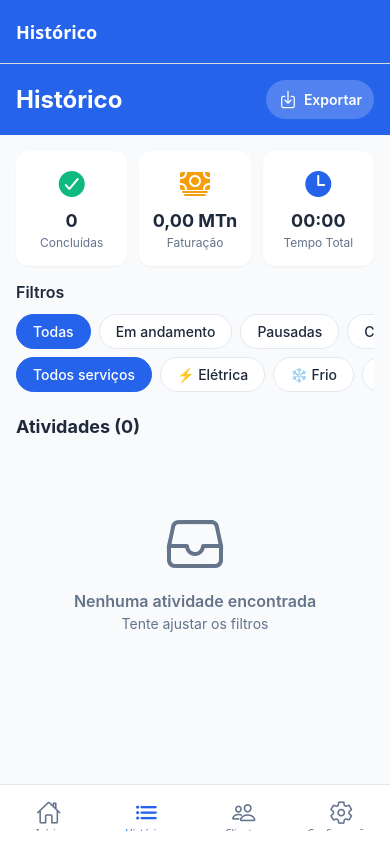
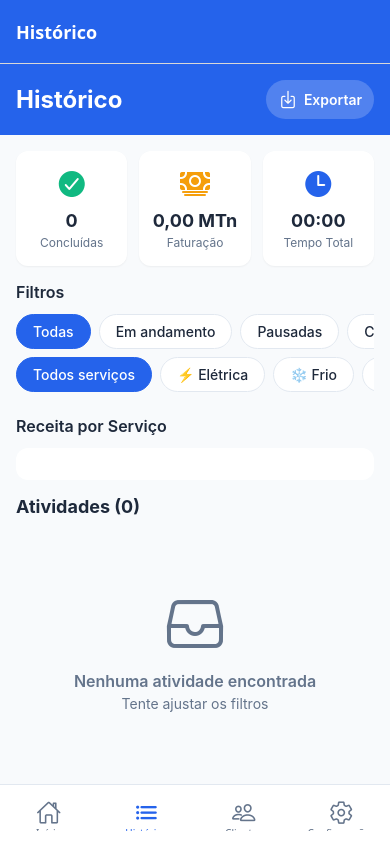
Before and after one commit to milagrelazaro/MultiServiceTimer, a React Native app: screen /History in a window 390 px wide. Built offline with nearby package versions, Linux system fonts and the light colour scheme.

Commit message:
Add revenue chart by service type to History screen

```diff
--- a/src/screens/HistoryScreen.jsx
+++ b/src/screens/HistoryScreen.jsx
@@ -27,6 +27,18 @@ const HistoryScreen = ({ navigation }) => {
   const completedActivities = activities.filter(a => a.status === 'completed');
   const totalRevenue = completedActivities.reduce((sum, a) => sum + (a.totalCost || 0), 0);
   const totalTime = completedActivities.reduce((sum, a) => sum + calculateTotalTime(a), 0);
+
+  // Dados para gráficos
+  const serviceStats = activities.reduce((acc, act) => {
+    if (!acc[act.serviceType]) {
+      acc[act.serviceType] = { count: 0, revenue: 0 };
+    }
+    acc[act.serviceType].count += 1;
+    acc[act.serviceType].revenue += act.totalCost || 0;
+    return acc;
+  }, {});
+
+  const maxRevenue = Math.max(...Object.values(serviceStats).map(s => s.revenue), 1);
 
   const handleExport = () => {
     const csvContent = "Data,Tipo de Serviço,Descrição,Status,Custo Total,Tempo Total\n" +
@@ -157,6 +169,35 @@ const HistoryScreen = ({ navigation }) => {
               </Text>
             </TouchableOpacity>
           </ScrollView>
+        </View>
+
+        {/* Gráfico de Receita por Serviço */}
+        <View style={styles.chartSection}>
+          <Text style={styles.chartTitle}>Receita por Serviço</Text>
+          <View style={styles.chartContainer}>
+            {Object.entries(serviceStats).map(([service, data]) => {
+              const percentage = (data.revenue / maxRevenue) * 100;
+              const icons = {
+                eletrica: '⚡',
+                frio: '❄️',
+                redes: '🌐',
+                cameras: '📹',
+                hidraulica: '💧',
+              };
+              return (
+                <View key={service} style={styles.chartBarContainer}>
+                  <View style={styles.chartBarLabel}>
+                    <Text style={styles.chartBarIcon}>{icons[service] || '📋'}</Text>
+                    <Text style={styles.chartBarName}>{service}</Text>
+                  </View>
+                  <View style={styles.chartBarTrack}>
+                    <View style={[styles.chartBarFill, { width: `${percentage}%` }]} />
+                  </View>
+                  <Text style={styles.chartBarValue}>{formatCurrency(data.revenue)}</Text>
+                </View>
+              );
+            })}
+          </View>
         </View>
 
         {/* Activities List */}
@@ -447,6 +488,60 @@ const styles = StyleSheet.create({
     alignItems: 'center',
     paddingVertical: 60,
   },
+  chartSection: {
+    padding: 16,
+    paddingTop: 0,
+  },
+  chartTitle: {
+    fontSize: 16,
+    fontWeight: '600',
+    color: COLORS.text,
+    marginBottom: 12,
+  },
+  chartContainer: {
+    backgroundColor: COLORS.card,
+    borderRadius: 12,
+    padding: 16,
+    gap: 12,
+  },
+  chartBarContainer: {
+    flexDirection: 'row',
+    alignItems: 'center',
+    gap: 12,
+  },
+  chartBarLabel: {
+    width: 80,
+    flexDirection: 'row',
+    alignItems: 'center',
+    gap: 8,
+  },
+  chartBarIcon: {
+    fontSize: 16,
+  },
+  chartBarName: {
+    fontSize: 12,
+    color: COLORS.text,
+    textTransform: 'capitalize',
+  },
+  chartBarTrack: {
+    flex: 1,
+    height: 8,
+    backgroundColor: COLORS.border,
+    borderRadius: 4,
+    overflow: 'hidden',
+  },
+  chartBarFill: {
+    height: '100%',
+    backgroundColor: COLORS.primary,
+    borderRadius: 4,
+  },
+  chartBarValue: {
+    fontSize: 12,
+    fontWeight: '600',
+    color: COLORS.text,
+    width: 60,
+    textAlign: 'right',
+  },
   emptyText: {
     fontSize: 16,
     fontWeight: '600',
```
